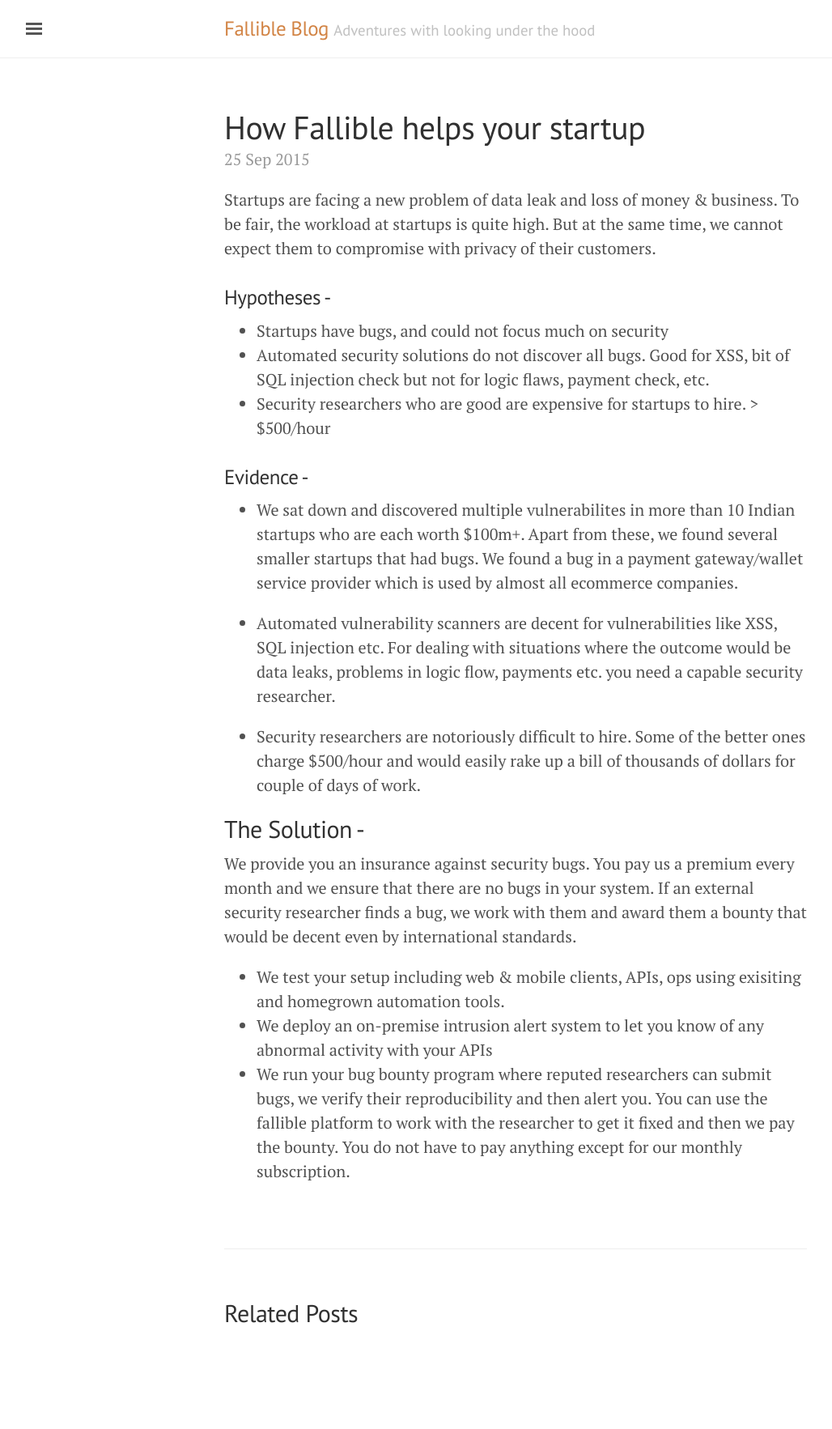
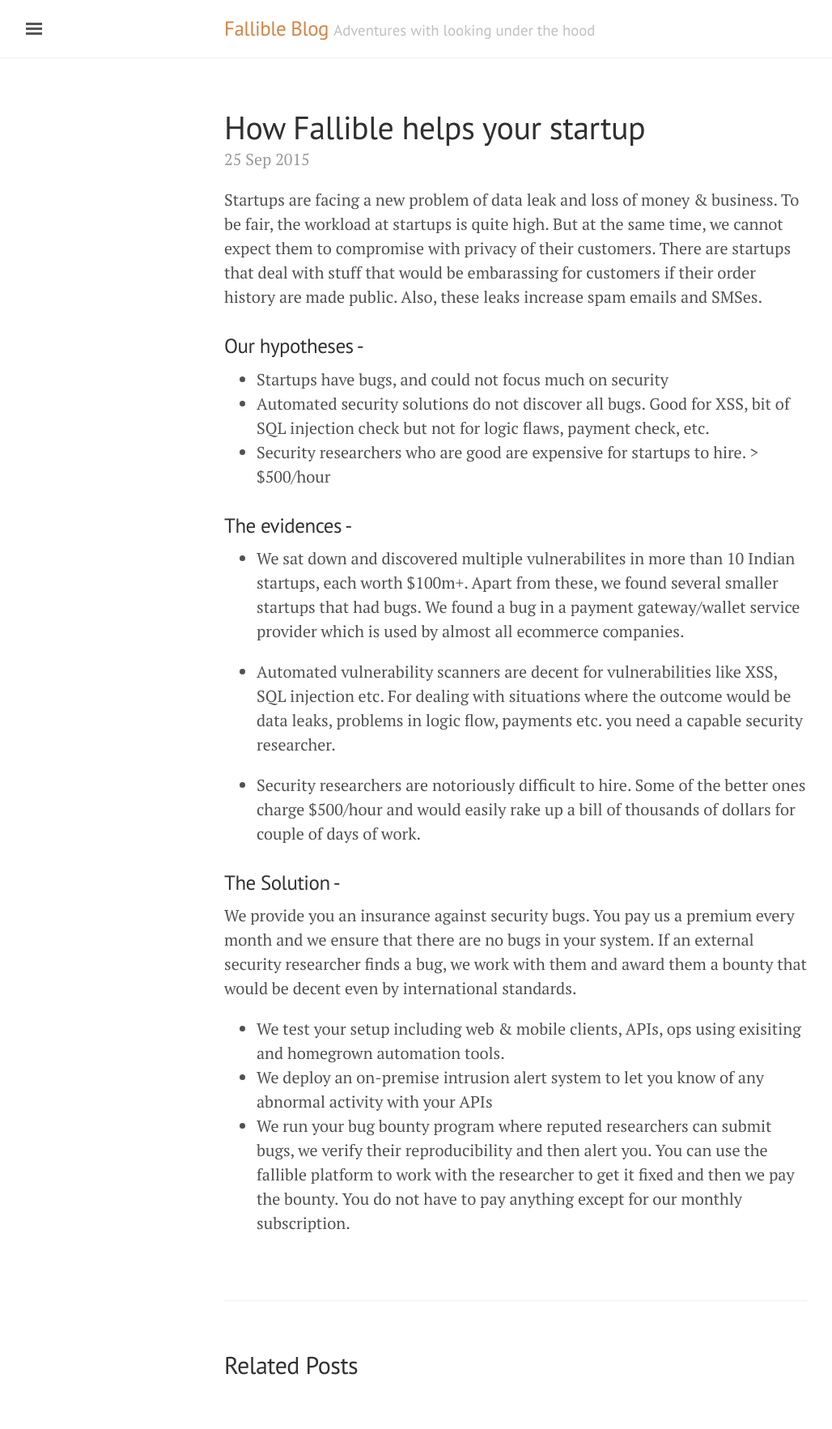
Before and after one commit to FallibleInc/blog, a Jekyll site: the page built from _posts/2015-09-25-Why-fallible.md, in a window 1280 px wide. Shown: the whole page at 81% size, without its empty margins (3-1031 px from the left). Built offline with Jekyll 4.4.1, drawn with Linux system fonts in a browser that asks for light colours; before the commit the page ends 1701 px from its top, so only the background shows below that.

Commit message:
updated intro

```diff
--- a/_posts/2015-09-25-Why-fallible.md
+++ b/_posts/2015-09-25-Why-fallible.md
@@ -5,25 +5,25 @@ published: true
 ---
 
 
-Startups are facing a new problem of data leak and loss of money & business. To be fair, the workload at startups is quite high. But at the same time, we cannot expect them to compromise with privacy of their customers.
+Startups are facing a new problem of data leak and loss of money & business. To be fair, the workload at startups is quite high. But at the same time, we cannot expect them to compromise with privacy of their customers. There are startups that deal with stuff that would be embarassing for customers if their order history are made public. Also, these leaks increase spam emails and SMSes.
 
 
-### Hypotheses -
+### Our hypotheses -
 
 - Startups have bugs, and could not focus much on security
 - Automated security solutions do not discover all bugs. Good for XSS, bit of SQL injection check but not for logic flaws, payment check, etc.
 - Security researchers who are good are expensive for startups to hire. > $500/hour
 
-### Evidence -
+### The evidences -
 
-- We sat down and discovered multiple vulnerabilites in more than 10 Indian startups who are each worth $100m+. Apart from these, we found several smaller startups that had bugs. We found a bug in a payment gateway/wallet service provider which is used by almost all ecommerce companies.
+- We sat down and discovered multiple vulnerabilites in more than 10 Indian startups, each worth $100m+. Apart from these, we found several smaller startups that had bugs. We found a bug in a payment gateway/wallet service provider which is used by almost all ecommerce companies.
 
 - Automated vulnerability scanners are decent for vulnerabilities like XSS, SQL injection etc. For dealing with situations where the outcome would be data leaks, problems in logic flow, payments etc. you need a capable security researcher.
 
 - Security researchers are notoriously difficult to hire. Some of the better ones charge $500/hour and would easily rake up a bill of thousands of dollars for couple of days of work.
 
 
-## The Solution -
+### The Solution -
 
 We provide you an insurance against security bugs. You pay us a premium every month and we ensure that there are no bugs in your system. If an external security researcher finds a bug, we work with them and award them a bounty that would be decent even by international standards.
 
```
